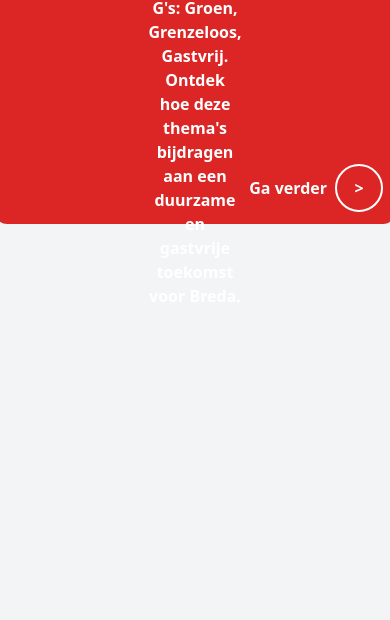
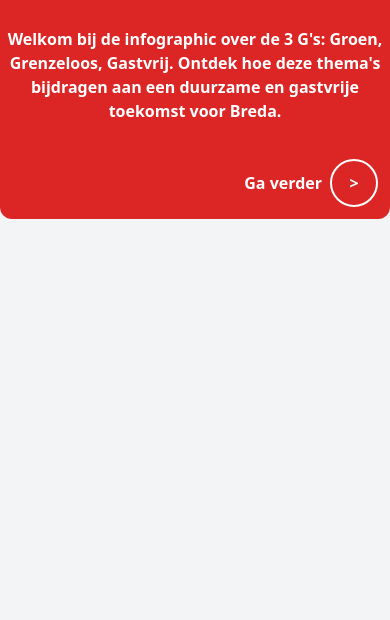
Before and after one commit to 0rdox/Minor_Studio1, a website: page index.html in a window 390 px wide. Shown: the part 224-844 px from the top of the page. Drawn offline with nearby package versions, Linux system fonts and the light colour scheme.

Commit message:
Small phone changes

```diff
--- a/index.html
+++ b/index.html
@@ -22,8 +22,8 @@
                 <div><img class="p-6 lg:h-96" src="./assets/MainLogoGGG.png" /></div>
             </div>
             <div class=" bg-red-600 h-60  rounded-b-xl">
-                <div class="relative h-full flex items-center justify-center text-center px-44 text-white font-bold">
-                    <p>
+                <div class="relative h-full flex lg:items-center justify-center text-center lg:px-44 text-white font-bold">
+                    <p class="mt-12 lg:mt-0">
                         Welkom bij de infographic over de 3 G's: Groen, Grenzeloos, Gastvrij. Ontdek hoe deze thema's
                         bijdragen
                         aan een duurzame en gastvrije toekomst voor Breda.
@@ -257,7 +257,9 @@
                     <div class="w-80 h-80 hidden lg:block p-6 bg-white rounded-xl border-4 border-dgastvrij">
                         <div class="">
                             <p class="text-md font-bold ">
-                                Gastvrijheid voel je meteen als je Breda binnenkomt. De stad verwelkomt je met open armen, of je nu hier woont, werkt of op bezoek bent. Het draait om saamhorigheid, diversiteit en het creëren van een plek waar iedereen zich thuis voelt.
+                                Gastvrijheid voel je meteen als je Breda binnenkomt. De stad verwelkomt je met open
+                                armen, of je nu hier woont, werkt of op bezoek bent. Het draait om saamhorigheid,
+                                diversiteit en het creëren van een plek waar iedereen zich thuis voelt.
                             </p>
                         </div>
                     </div>
```
Also changed, not shown: output.css.
